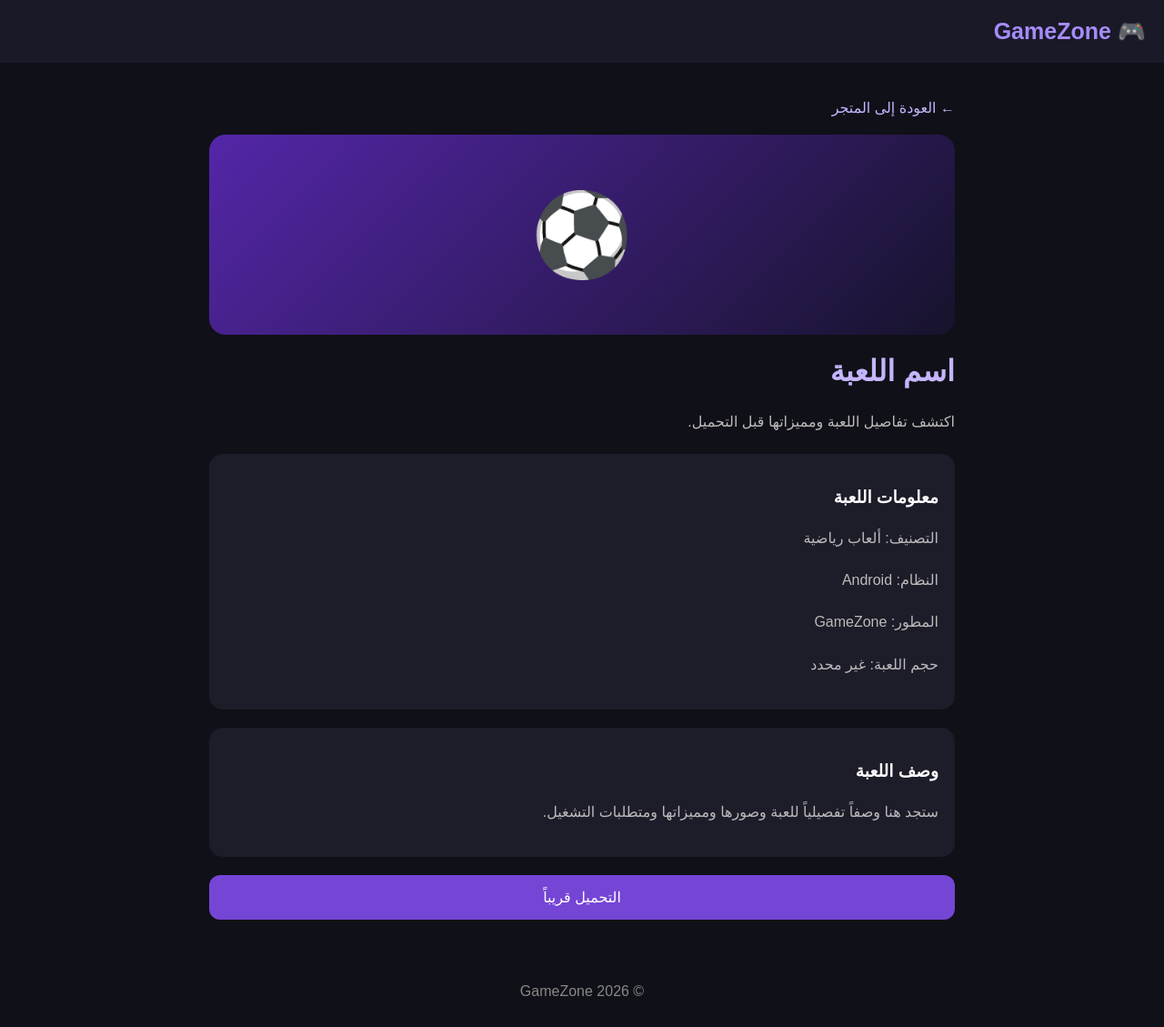
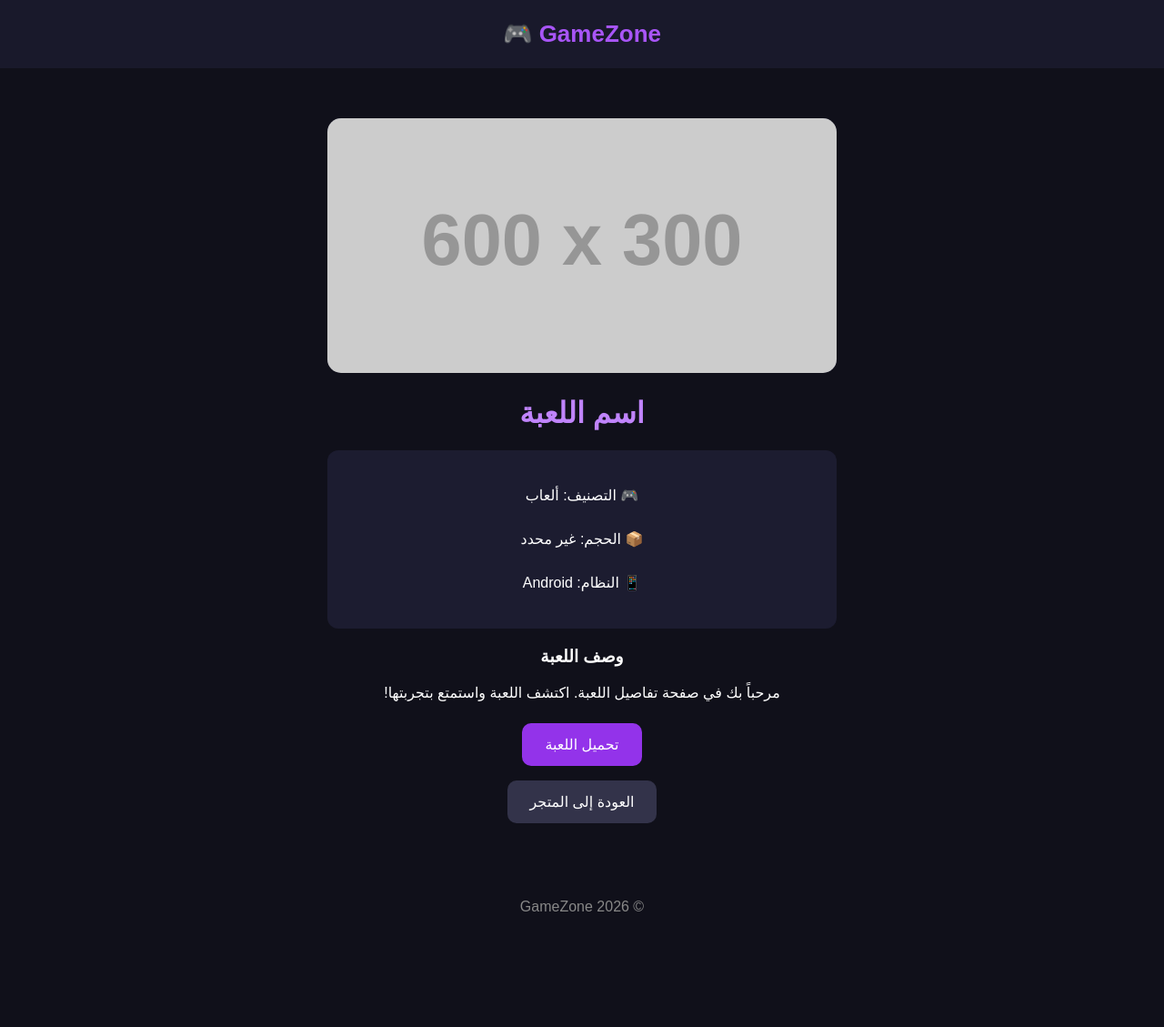
Before and after one commit to ABD743/GameZone-story, a plain HTML site: page game.html in a window 1280 px wide. Shown: the whole page at 91% size. After the commit the page ends 1026 px from the top, so only its background shows below. Drawn offline with Linux system fonts and the light colour scheme; placeholder pictures from the web are drawn by us.

Commit message:
Update game.html

```diff
--- a/game.html
+++ b/game.html
@@ -3,43 +3,109 @@
 <html lang="ar" dir="rtl">
 <head>
 <meta charset="UTF-8">
-<meta name="viewport" content="width=device-width, initial-scale=1">
+<meta name="viewport" content="width=device-width, initial-scale=1.0">
 <title>تفاصيل اللعبة | GameZone</title>
+
 <style>
-*{box-sizing:border-box}
-body{margin:0;background:#101018;color:white;font-family:Arial}
-header{padding:20px;background:#191927}
-.logo{color:#a78bfa;font-size:25px;font-weight:bold}
-main{max-width:850px;margin:25px auto;padding:15px}
-.cover{height:220px;background:linear-gradient(135deg,#5426a8,#17132c);border-radius:18px;display:grid;place-items:center;font-size:90px}
-h1{color:#c4b5fd}
-p{color:#bbb;line-height:1.9}
-.info{background:#1d1c29;padding:18px;border-radius:15px;margin-top:20px}
-.download{display:block;background:#7545d5;color:white;text-align:center;text-decoration:none;padding:15px;border-radius:12px;margin-top:20px}
-.back{color:#c4b5fd;text-decoration:none;display:block;margin-bottom:20px}
-footer{text-align:center;color:#888;padding:30px}
+* {
+  box-sizing: border-box;
+}
+
+body {
+  margin: 0;
+  background: #10101a;
+  color: white;
+  font-family: Arial, sans-serif;
+  text-align: center;
+}
+
+header {
+  background: #19192b;
+  padding: 22px;
+  color: #a855f7;
+  font-size: 26px;
+  font-weight: bold;
+}
+
+.container {
+  max-width: 600px;
+  margin: 35px auto;
+  padding: 20px;
+}
+
+.cover {
+  width: 100%;
+  max-height: 300px;
+  object-fit: cover;
+  border-radius: 15px;
+  background: #25253b;
+}
+
+h1 {
+  color: #c084fc;
+}
+
+.info {
+  background: #1c1c30;
+  padding: 18px;
+  border-radius: 12px;
+  margin: 20px 0;
+  line-height: 2;
+}
+
+button, .download {
+  display: inline-block;
+  background: #9333ea;
+  color: white;
+  border: none;
+  padding: 14px 25px;
+  border-radius: 10px;
+  text-decoration: none;
+  font-size: 16px;
+  margin: 8px;
+}
+
+.back {
+  background: #33334a;
+}
+
+footer {
+  color: #888;
+  padding: 20px;
+}
 </style>
 </head>
+
 <body>
-<header><div class="logo">🎮 GameZone</div></header>
-<main>
-<a class="back" href="index.html">← العودة إلى المتجر</a>
-<div class="cover">⚽</div>
+
+<header>GameZone 🎮</header>
+
+<div class="container">
+
+<img class="cover"
+src="https://placehold.co/600x300/25253b/ffffff?text=GameZone"
+alt="غلاف اللعبة">
+
 <h1>اسم اللعبة</h1>
-<p>اكتشف تفاصيل اللعبة ومميزاتها قبل التحميل.</p>
+
 <div class="info">
-<h3>معلومات اللعبة</h3>
-<p>التصنيف: ألعاب رياضية</p>
-<p>النظام: Android</p>
-<p>المطور: GameZone</p>
-<p>حجم اللعبة: غير محدد</p>
+<p>🎮 التصنيف: ألعاب</p>
+<p>📦 الحجم: غير محدد</p>
+<p>📱 النظام: Android</p>
 </div>
-<div class="info">
+
 <h3>وصف اللعبة</h3>
-<p>ستجد هنا وصفاً تفصيلياً للعبة وصورها ومميزاتها ومتطلبات التشغيل.</p>
+<p>مرحباً بك في صفحة تفاصيل اللعبة. اكتشف اللعبة واستمتع بتجربتها!</p>
+
+<a href="#" class="download">تحميل اللعبة</a>
+
+<br>
+
+<a href="index.html" class="download back">العودة إلى المتجر</a>
+
 </div>
-<a class="download" href="#">التحميل قريباً</a>
-</main>
-<footer>© 2026 GameZone</footer>
+
+<footer>© GameZone 2026</footer>
+
 </body>
-</html>
+  </html>
```
